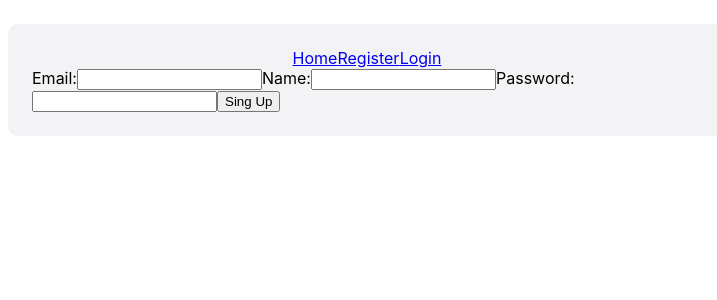
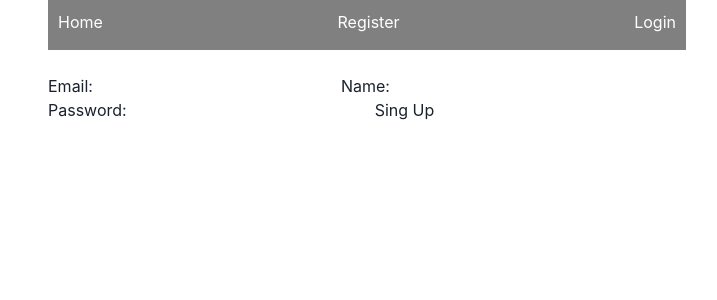
Before and after one commit to hotgorod/goit-react-hw-08-phonebook, a React (Create React App) app: page /goit-react-hw-08-phonebook/register in a window 1280 px wide. Shown: the top 300 px of the page, without its empty margins (273-990 px from the left). Built offline with nearby package versions, Linux system fonts and the light colour scheme.

Commit message:
Some styles added

```diff
--- a/package.json
+++ b/package.json
@@ -4,11 +4,15 @@
   "private": true,
   "homepage": "https://hotgorod.github.io/goit-react-hw-08-phonebook/",
   "dependencies": {
+    "@chakra-ui/react": "^2.8.1",
+    "@emotion/react": "^11.11.1",
+    "@emotion/styled": "^11.11.0",
     "@reduxjs/toolkit": "^1.9.7",
     "@testing-library/jest-dom": "^5.16.3",
     "@testing-library/react": "^12.1.4",
     "@testing-library/user-event": "^13.5.0",
     "axios": "^1.6.0",
+    "framer-motion": "^10.16.4",
     "react": "^18.1.0",
     "react-dom": "^18.1.0",
     "react-hook-form": "^7.47.0",
--- a/src/components/App.jsx
+++ b/src/components/App.jsx
@@ -1,9 +1,9 @@
 import React, { Suspense, lazy, useEffect } from 'react';
-import css from './App.module.css';
 import { Route, Routes } from 'react-router-dom';
 import Navigation from './Navigation/Navigation';
 import { useDispatch } from 'react-redux';
 import { refreshThunk } from 'redux/authReducer';
+import { Container } from '@chakra-ui/react';
 
 const HomePage = lazy(() => import('./pages/HomePage'));
 const RegisterPage = lazy(() => import('./pages/RegisterPage'));
@@ -24,8 +24,8 @@ export const App = () => {
     dispatch(refreshThunk())
   }, [dispatch]);
   return (
-    <div className={css.container}>
-      <Navigation/>
+    <Container maxW="670px">
+      <Navigation />
       <Suspense fallback="Loading...">
         <Routes>
           {appRouts.map(({ path, element }) => (
@@ -33,6 +33,6 @@ export const App = () => {
           ))}
         </Routes>
       </Suspense>
-    </div>
+    </Container>
   );
 };
--- a/src/components/App.module.css
+++ /dev/null
@@ -1,11 +0,0 @@
-.container {
-  display: flex;
-  flex-direction: column;
-  margin: auto;
-  padding: 24px;
-  align-items: center;
-  background: #f3f3f6;
-  max-width: 670px;
-  border-radius: 10px;
-margin-top: 24px;
-}
--- a/src/components/ContactForm/ContactForm..jsx
+++ b/src/components/ContactForm/ContactForm..jsx
@@ -3,6 +3,8 @@ import React from 'react';
 import css from './ContactForm.module.css';
 import { useDispatch} from 'react-redux';
 import { addContact } from 'redux/contactSlice';
+import { Box, Button, FormControl, FormLabel, Heading, Input } from '@chakra-ui/react';
+
 
 export const ContactForm = () => {
  const dispatch = useDispatch();
@@ -24,22 +26,33 @@ export const ContactForm = () => {
   };
 
   return (
-    <>
-      <h1>Phonebook</h1>
-      <form onSubmit={handleAddContact} className={css.contactForm}>
-        <label>
-          Name
-          <input className={css.inputText} type="text" name="name" required />
-        </label>
-        <label>
-          Number
-          <input className={css.inputText} type="tel" name="number" required />
-        </label>
-        <button type="submit" className={css.formButton}>
+    <Box maxW="100%" m='auto' mb='24px'>
+      <Heading size="lg" m="auto">
+        Phonebook
+      </Heading>
+      <form onSubmit={handleAddContact}>
+        <FormControl>
+           <FormLabel>
+            Name
+            <Input type="text" name="name" required />
+          </FormLabel>
+        </FormControl>
+        <FormControl>
+          <FormLabel>
+            Number
+            <Input
+
+              type="tel"
+              name="number"
+              required
+            />
+          </FormLabel>
+        </FormControl>
+        <Button type="submit" colorScheme="orange">
           Add contact
-        </button>
+        </Button>
       </form>
-    </>
+    </Box>
   );
 };
 
--- a/src/components/Filter/Filter.jsx
+++ b/src/components/Filter/Filter.jsx
@@ -3,6 +3,7 @@ import { useSelector } from 'react-redux/es/hooks/useSelector';
 import { useDispatch } from 'react-redux';
 import { selectItemsFilter } from 'redux/contacts.selectors';
 import { setFilter } from 'redux/contactSlice';
+import { Box, FormControl, FormLabel, Heading, Input } from '@chakra-ui/react';
 
 
 
@@ -15,18 +16,17 @@ const Filter = () => {
     dispatch(setFilter(value));
   };
   return (
-    <>
-      <h2>Contacts</h2>
-      <label>
-        Find contacts by name
-        <input
-          className={css.inputText}
-          type="text"
-          value={filter}
-          onChange={handleFilter}
-        ></input>
-      </label>
-    </>
+    <Box maxW="100%" m="auto">
+      <Heading size="lg">Contacts</Heading>
+      <form>
+        <FormControl>
+          <FormLabel>
+            Find contacts by name
+            <Input type="text" value={filter} onChange={handleFilter}></Input>
+          </FormLabel>
+        </FormControl>
+      </form>
+    </Box>
   );
 };
 
--- a/src/components/Navigation/Navigation.jsx
+++ b/src/components/Navigation/Navigation.jsx
@@ -1,3 +1,4 @@
+import { Box, Flex } from '@chakra-ui/react';
 import UserMenu from 'components/UserMenu/UserMenu';
 import React from 'react';
 import { useSelector } from 'react-redux';
@@ -8,13 +9,14 @@ const Navigation = () => {
   const isSignedIn = useSelector(selectAuthIsSignedIn);
 
   return (
-    <header>
+    <Box as="header" bg="grey" color="white" h="50px" p="10px" mb='24px'>
+      <Flex justifyContent={'space-between'} alignItems="center">
         <NavLink to="/">Home</NavLink>
 
         {isSignedIn ? (
           <>
             <NavLink to="/contacts">Contacts</NavLink>
-          <UserMenu/>
+            <UserMenu />
           </>
         ) : (
           <>
@@ -22,7 +24,8 @@ const Navigation = () => {
             <NavLink to="/login">Login</NavLink>
           </>
         )}
-    </header>
+      </Flex>
+    </Box>
   );
 };
 
--- a/src/components/UserMenu/UserMenu.jsx
+++ b/src/components/UserMenu/UserMenu.jsx
@@ -1,3 +1,4 @@
+import { Button, HStack } from '@chakra-ui/react';
 import React from 'react';
 import { useSelector } from 'react-redux';
 import { selectAuthUserData } from 'redux/auth.selectors';
@@ -6,10 +7,10 @@ const UserMenu = () => {
     const userState = useSelector(selectAuthUserData)
 
   return (
-    <div>
+    <HStack spacing='24px'>
       <p>{userState.email}</p>
-      <button>Logout</button>
-    </div>
+      <Button colorScheme='orange'>Logout</Button>
+    </HStack>
   );
 }
 
--- a/src/components/pages/HomePage.jsx
+++ b/src/components/pages/HomePage.jsx
@@ -1,10 +1,11 @@
+import { Box } from '@chakra-ui/react';
 import React from 'react';
 
 const HomePage = () => {
   return (
-    <div>
-     Welcome to the phonebook app!
-    </div>
+    <Box bg="grey" w="100%" p={4} color="white">
+      This is Home Page
+    </Box>
   );
 }
 
--- a/src/index.js
+++ b/src/index.js
@@ -7,13 +7,16 @@ import { Provider } from 'react-redux';
 import { persistor, store } from './redux/store';
 import { BrowserRouter } from 'react-router-dom';
 import { PersistGate } from 'redux-persist/integration/react';
+import { ChakraProvider } from '@chakra-ui/react';
 
 ReactDOM.createRoot(document.getElementById('root')).render(
   // <React.StrictMode>
   <Provider store={store}>
     <BrowserRouter basename="/goit-react-hw-08-phonebook">
       <PersistGate persistor={persistor}>
-        <App />
+        <ChakraProvider>
+          <App />
+        </ChakraProvider>
       </PersistGate>
     </BrowserRouter>
   </Provider>
```
Also changed, not shown: 1 other file (tests, documents, lock files or other folders). Lines whose indentation alone changed are shown as unchanged.
